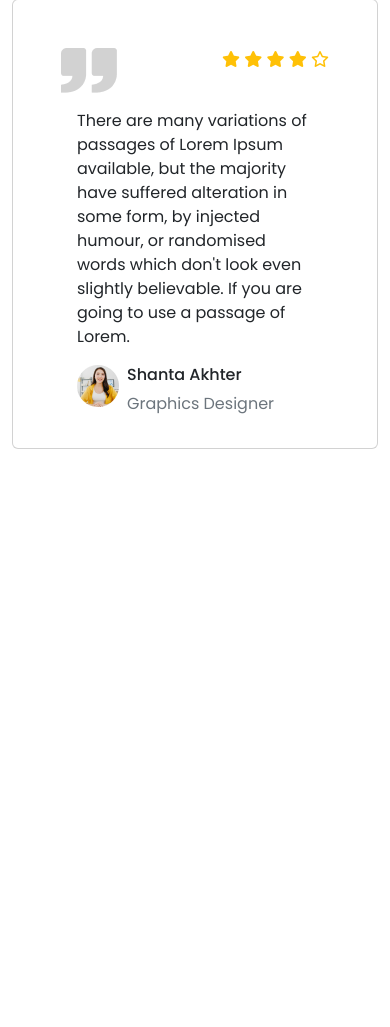
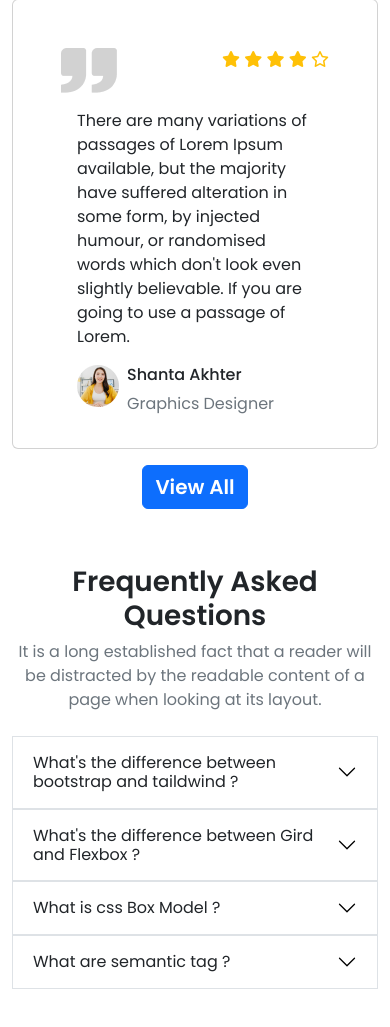
Before and after one commit to ashikur166/online-learning-platform, a plain HTML site: page index.html in a window 390 px wide. Shown: the part 7565-8592 px from the top of the page. Before the commit the page ends 8014 px from the top, so only its background shows below. Drawn offline with Linux system fonts and the light colour scheme.

Commit message:
question section complete with responsive

```diff
--- a/index.html
+++ b/index.html
@@ -441,9 +441,66 @@
                   </div>
                 </div>
                 </div>
-
+                <div class="d-lg-none text-center mt-3">
+                  <a class="btn btn-primary fs-5 fw-semibold" href="">View All</a>
+              </div>
               </div>
           </section>
+          <!-- frequently Asked Question -->
+           <section class="mt-5  mb-5">
+                <div class="text-center py-2">
+                   <h3 class="fs-1 fw-semibold ">Frequently Asked Questions</h3>
+                   <p class="text-muted">It is a long established fact that a reader will be distracted by the readable content of a page when looking at its layout.</p>
+                </div>
+                 <div >
+                    <div class="col-lg-10 mx-auto">
+                      <div class="accordion accordion-flush" id="accordionFlushExample">
+                        <div class="accordion-item border ">
+                          <h2 class="accordion-header" id="flush-headingOne">
+                            <button class="accordion-button collapsed" type="button" data-bs-toggle="collapse" data-bs-target="#flush-collapseOne" aria-expanded="false" aria-controls="flush-collapseOne">
+                               What's the difference between bootstrap and taildwind ?
+                            </button>
+                          </h2>
+                          <div id="flush-collapseOne" class="accordion-collapse collapse" aria-labelledby="flush-headingOne" data-bs-parent="#accordionFlushExample">
+                            <div class="accordion-body">
+                              Bootstrap comes with a set of pre-styled responsive, mobile-first components that possess a definite UI kit. Tailwind CSS uses a set of utility classes to create a neat UI with more flexibility and uniqueness. Sites created using Bootstrap follow the generic pattern that makes them look identical.</div>
+                          </div>
+                        </div>
+                        <div class="accordion-item border">
+                          <h2 class="accordion-header" id="flush-headingTwo">
+                            <button class="accordion-button collapsed" type="button" data-bs-toggle="collapse" data-bs-target="#flush-collapseTwo" aria-expanded="false" aria-controls="flush-collapseTwo">
+                              What's the difference between Gird and Flexbox ?
+                            </button>
+                          </h2>
+                          <div id="flush-collapseTwo" class="accordion-collapse collapse" aria-labelledby="flush-headingTwo" data-bs-parent="#accordionFlushExample">
+                            <div class="accordion-body">Grid is made for two-dimensional layout while Flexbox is for one. This means Flexbox can work on either row or columns at a time, but Grids can work on both. Flexbox, gives you more flexibility while working on either element (row or column).</div>
+                          </div>
+                        </div>
+                        <div class="accordion-item border">
+                          <h2 class="accordion-header" id="flush-headingThree">
+                            <button class="accordion-button collapsed" type="button" data-bs-toggle="collapse" data-bs-target="#flush-collapseThree" aria-expanded="false" aria-controls="flush-collapseThree">
+                              What is css Box Model ?
+                            </button>
+                          </h2>
+                          <div id="flush-collapseThree" class="accordion-collapse collapse" aria-labelledby="flush-headingThree" data-bs-parent="#accordionFlushExample">
+                            <div class="accordion-body">In CSS, the term "box model" is used when talking about design and layout. The CSS box model is essentially a box that wraps around every HTML element.</div>
+                          </div>
+                        </div>
+                        <div class="accordion-item border">
+                          <h2 class="accordion-header" id="flush-headingFour">
+                            <button class="accordion-button collapsed" type="button" data-bs-toggle="collapse" data-bs-target="#flush-collapseFour" aria-expanded="false" aria-controls="flush-collapseThree">
+                              What are semantic tag ?
+                            </button>
+                          </h2>
+                          <div id="flush-collapseFour" class="accordion-collapse collapse" aria-labelledby="flush-headingFour" data-bs-parent="#accordionFlushExample">
+                            <div class="accordion-body">The HTML semantics refers to the tags that provide meaning to an HTML page rather than just presentation. It makes HTML more comprehensible by better defining the different sections and layout of web pages.</div>
+                          </div>
+                        </div>
+                      </div>
+                    </div>
+                 </div>
+           </section>
+           <!-- frequently Asked Question End-->
     </main>
 
     <!-------------------
```
